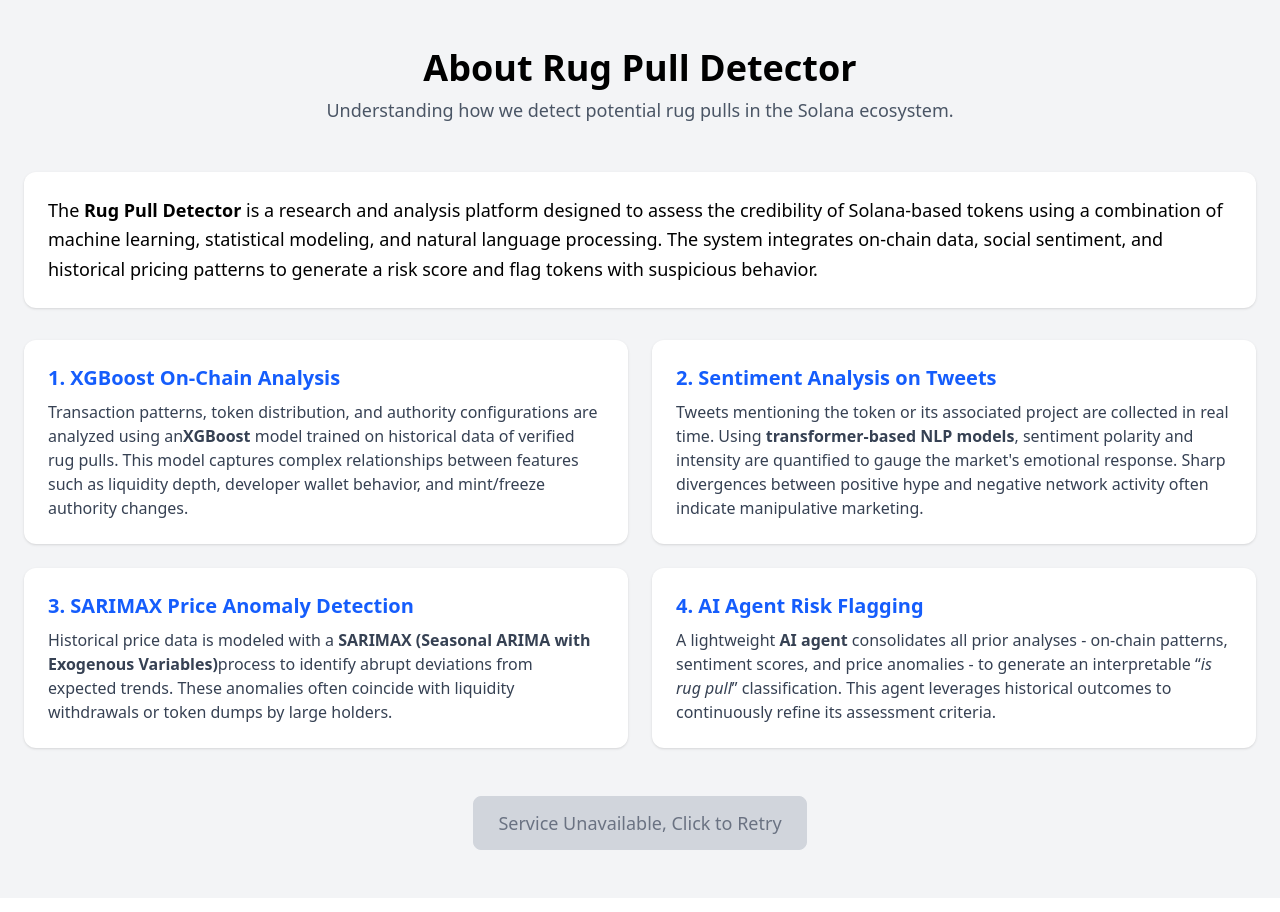
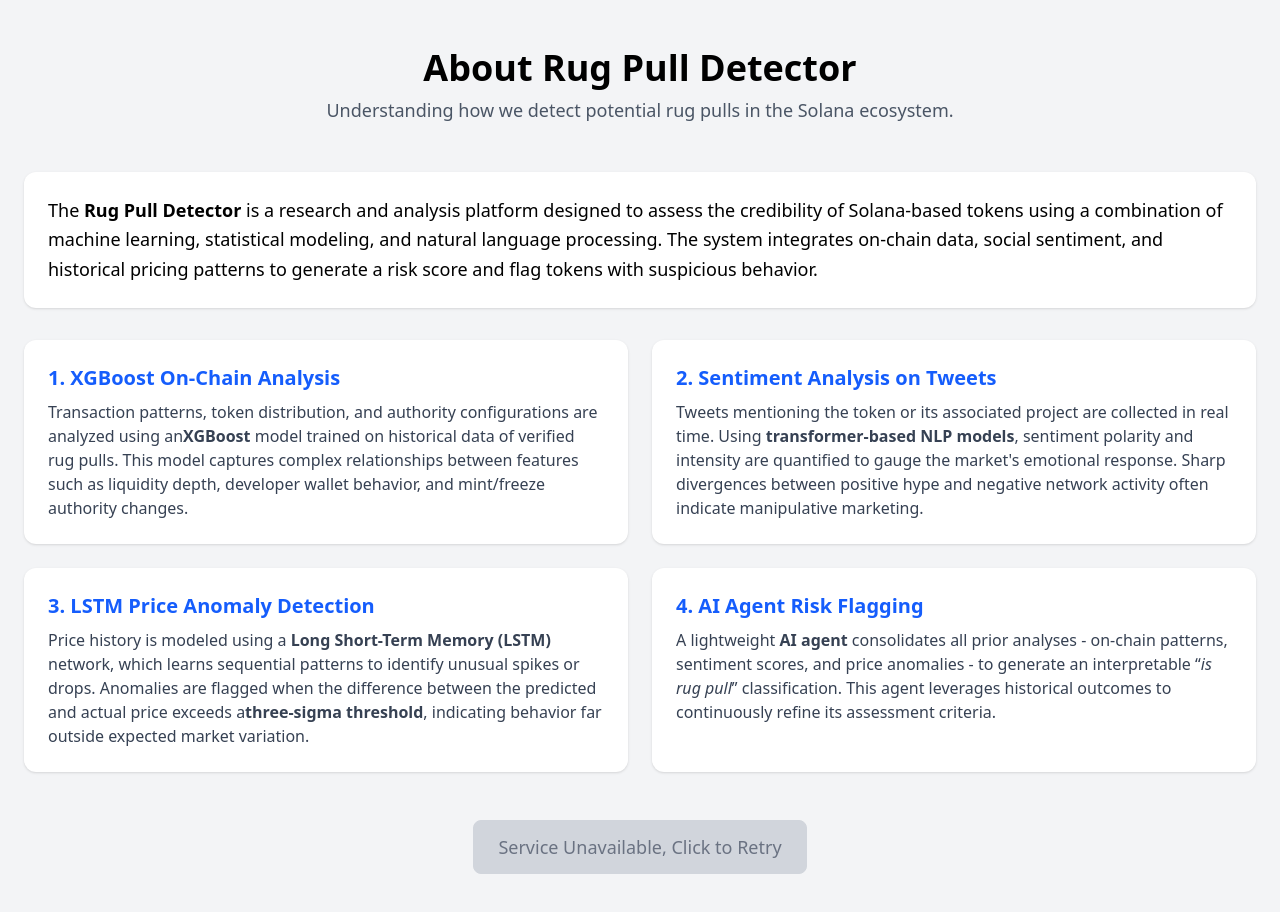
Before and after one commit to rTaiShan/rugpull-detector-site, a React (Vite) app: page / in a window 1280 px wide. Shown: the top 912 px of the page. Built offline with nearby package versions, Linux system fonts and the light colour scheme; no server answers.

Commit message:
Update Sarimax -> LSTM

```diff
--- a/src/About.tsx
+++ b/src/About.tsx
@@ -50,12 +50,13 @@
                 {/* 3 */}
                 <div className="bg-white shadow-sm rounded-xl p-6 flex flex-col">
                     <h3 className="text-xl font-semibold text-blue-600 mb-2">
-                        3. SARIMAX Price Anomaly Detection
+                        3. LSTM Price Anomaly Detection
                     </h3>
                     <p className="text-gray-700 flex-1">
-                        Historical price data is modeled with a <strong>SARIMAX (Seasonal ARIMA with Exogenous Variables)</strong>
-                        process to identify abrupt deviations from expected trends.
-                        These anomalies often coincide with liquidity withdrawals or token dumps by large holders.
+                        Price history is modeled using a <strong>Long Short-Term Memory (LSTM)</strong> network, which learns
+                        sequential patterns to identify unusual spikes or drops.
+                        Anomalies are flagged when the difference between the predicted and actual price exceeds a
+                        <strong>three-sigma threshold</strong>, indicating behavior far outside expected market variation.
                     </p>
                 </div>
 
```
